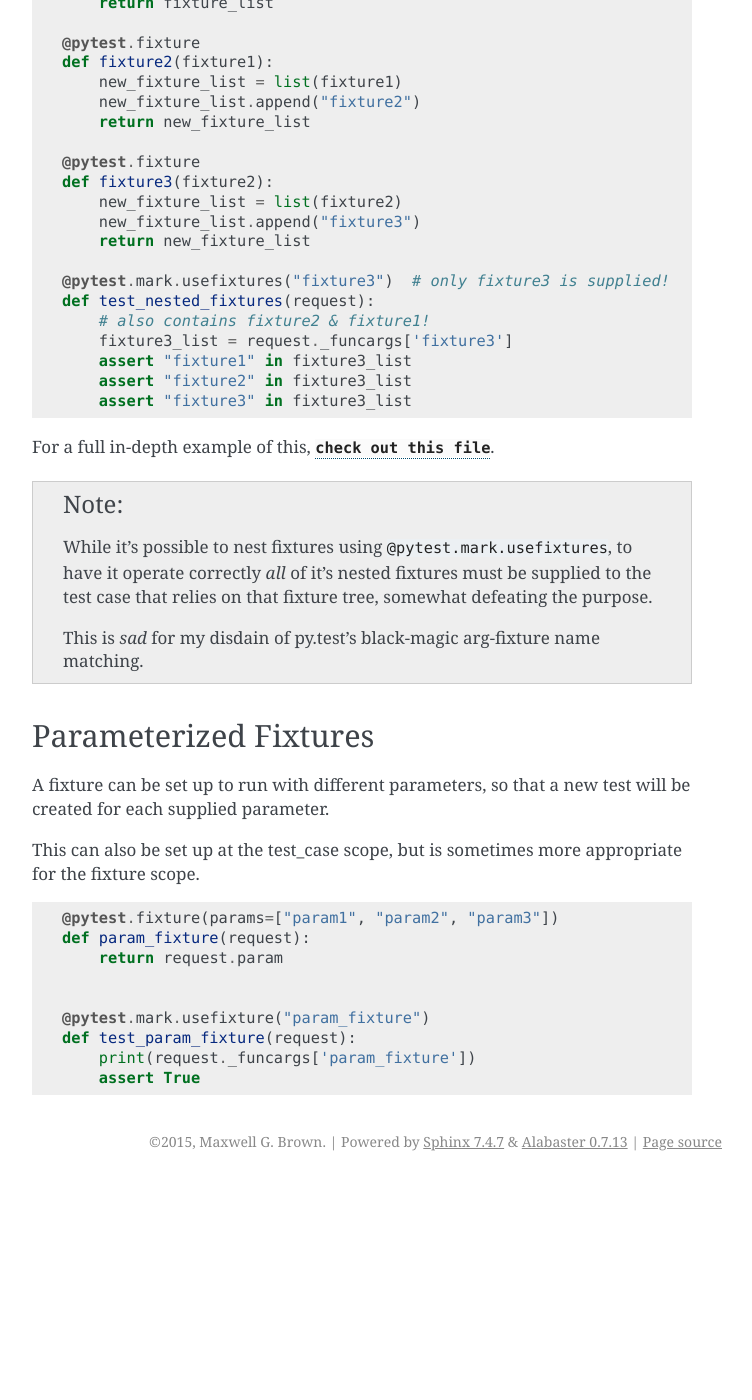
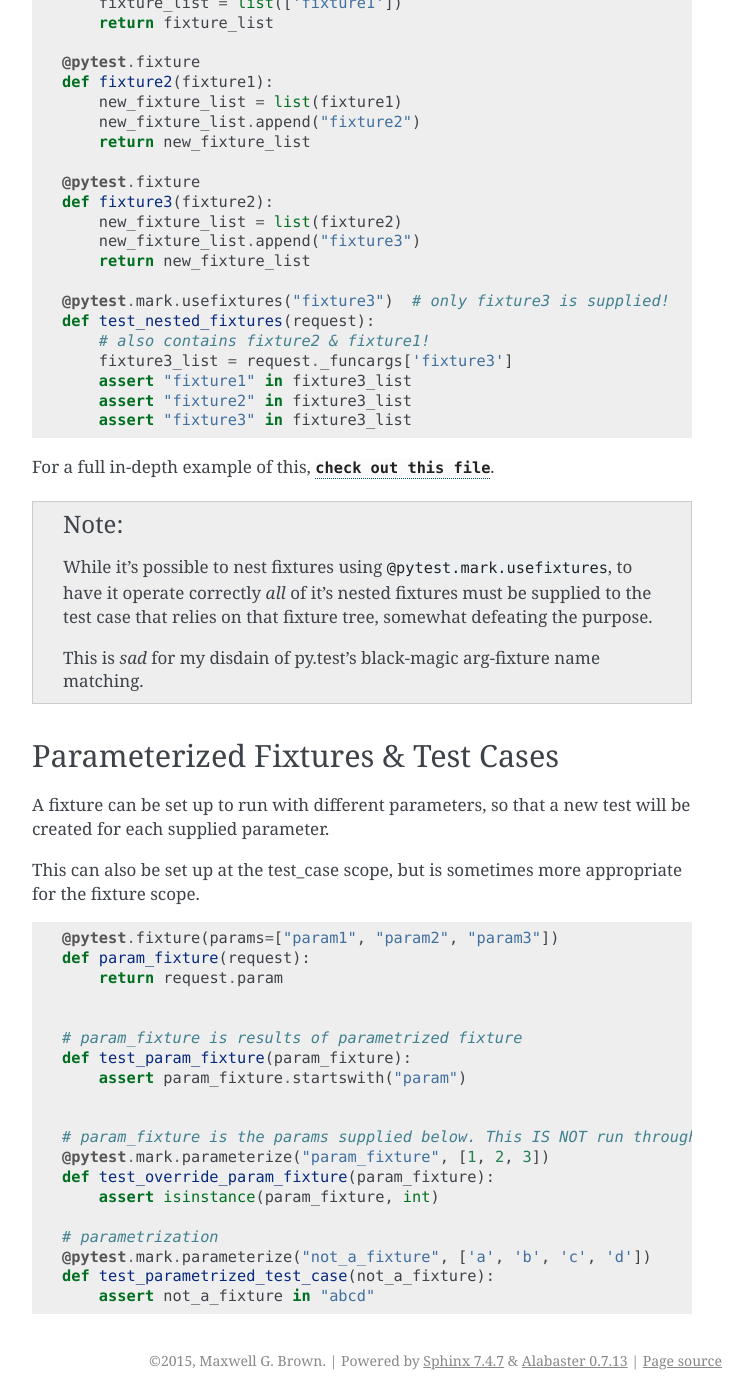
Before and after one commit to MaxwellGBrown/notebook, a Sphinx documentation site: the page built from docs/source/python_libraries/pytest/pytest_fixtures/fixtures.rst, in a window 1280 px wide and 1400 px high, scrolled down 2862 px. Shown: the whole window, without its empty margins (388-1140 px from the left). Built offline with Sphinx 7.4.7, drawn with Linux system fonts in a browser that asks for light colours; before the commit the page ends 4043 px from its top, so only the background shows below that; some of the changed text lies outside the part shown.

Commit message:
added a new discovery about class fixtures in pytest

```diff
--- a/docs/source/python_libraries/pytest/pytest_fixtures/fixtures.rst
+++ b/docs/source/python_libraries/pytest/pytest_fixtures/fixtures.rst
@@ -64,11 +64,13 @@
 Below is a light example of setting this up:
 
 .. code-block:: python
+  :emphasize-lines: 5,23
 
   import pytest
 
   @pytest.fixture(scope="class")
   def class_fixture(request):
+      request.cls.foo = "bar"
       # setUp
 
       def teardown_class_fixture():
@@ -85,8 +87,8 @@
       def setup_method(self, method):
           pass
 
-      def test_this(self, request):
-          assert True
+      def test_this(self):
+          assert self.foo == "bar"
 
 
 The available operatable scopes are:
@@ -178,9 +180,9 @@
    matching.
 
 
-----------------------
-Parameterized Fixtures
-----------------------
+-----------------------------------
+Parameterized Fixtures & Test Cases
+-----------------------------------
 
 A fixture can be set up to run with different parameters, so that a new test
 will be created for each supplied parameter.
@@ -195,7 +197,17 @@
         return request.param
 
 
-    @pytest.mark.usefixture("param_fixture")
-    def test_param_fixture(request):
-        print(request._funcargs['param_fixture'])
-        assert True
+    # param_fixture is results of parametrized fixture
+    def test_param_fixture(param_fixture):
+        assert param_fixture.startswith("param")
+
+
+    # param_fixture is the params supplied below. This IS NOT run through fixture
+    @pytest.mark.parameterize("param_fixture", [1, 2, 3])
+    def test_override_param_fixture(param_fixture):
+        assert isinstance(param_fixture, int)
+
+    # parametrization
+    @pytest.mark.parameterize("not_a_fixture", ['a', 'b', 'c', 'd'])
+    def test_parametrized_test_case(not_a_fixture):
+        assert not_a_fixture in "abcd"
```
